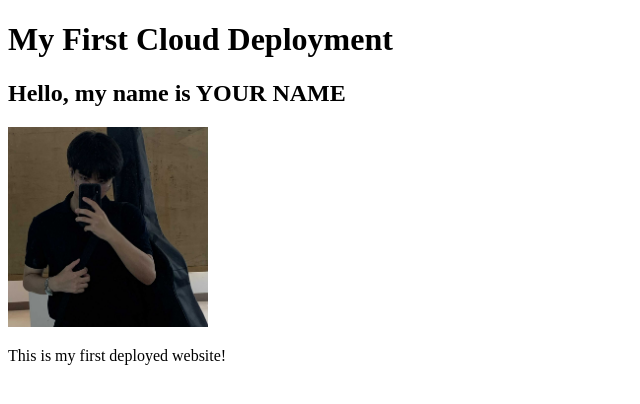
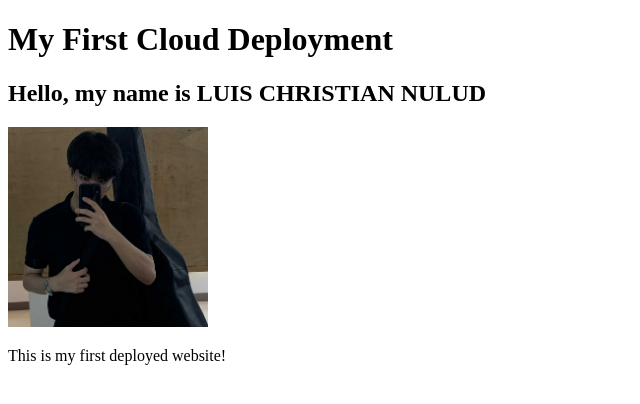
Before and after one commit to Httpsluch/Luis-Christian-Nulud, a plain HTML site: page index.html in a window 1280 px wide. Shown: the whole page, without its empty margins (0-640 px from the left). Drawn offline with Linux system fonts and the light colour scheme.

Commit message:
my first commit

```diff
--- a/index.html
+++ b/index.html
@@ -8,7 +8,7 @@
 </head>
 <body>
     <h1>My First Cloud Deployment</h1>
-    <h2>Hello, my name is YOUR NAME</h2>
+    <h2>Hello, my name is LUIS CHRISTIAN NULUD</h2>
     <img src="image.jpg" width="200"/>
     <p>This is my first deployed website!</p>
 </body>
```
